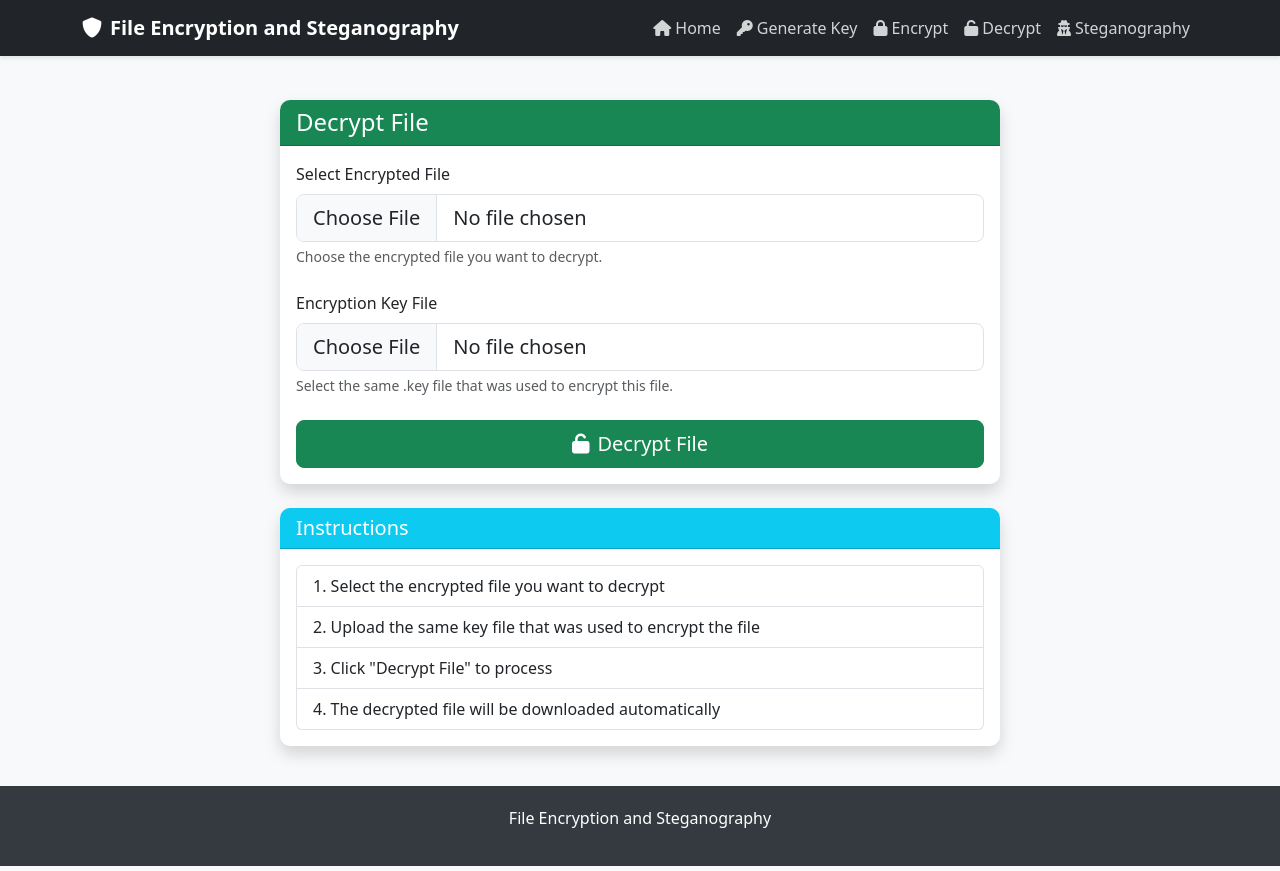
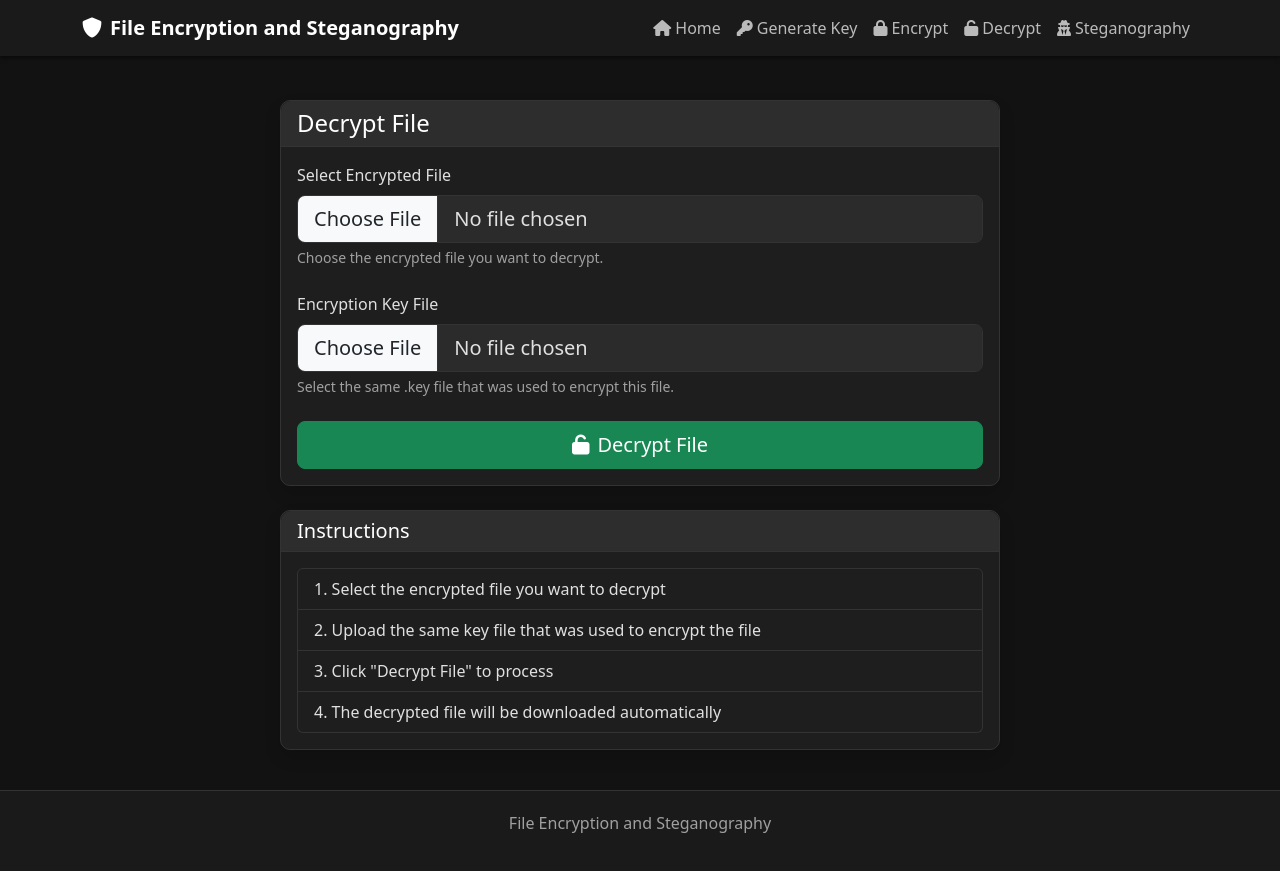
Before and after one commit to hackerdrop25-collab/File-Encryption-and-Steganography, a Flask app: page /decrypt in a window 1280 px wide. Run offline with Flask 3, Linux system fonts and the light colour scheme.

Commit message:
feat: Add base HTML template with dark theme, navigation bar, and Bootstrap integration for the web application.

```diff
--- a/templates/base.html
+++ b/templates/base.html
@@ -1,5 +1,6 @@
 <!DOCTYPE html>
 <html lang="en">
+
 <head>
     <meta charset="UTF-8">
     <meta name="viewport" content="width=device-width, initial-scale=1.0">
@@ -7,74 +8,157 @@
     <link href="https://cdn.jsdelivr.net/npm/bootstrap@5.3.0/dist/css/bootstrap.min.css" rel="stylesheet">
     <link href="https://cdnjs.cloudflare.com/ajax/libs/font-awesome/6.0.0/css/all.min.css" rel="stylesheet">
     <style>
+        :root {
+            --bg-body: #121212;
+            --bg-card: #1e1e1e;
+            --bg-nav: #1a1a1a;
+            --text-main: #e0e0e0;
+            --text-muted: #a0a0a0;
+            --border-color: #333;
+            --input-bg: #2b2b2b;
+        }
+
         body {
-            background-color: #f8f9fa;
+            background-color: var(--bg-body);
+            color: var(--text-main);
             min-height: 100vh;
             display: flex;
             flex-direction: column;
         }
+
         .navbar {
-            background-color: #343a40;
-            box-shadow: 0 2px 4px rgba(0,0,0,0.1);
+            background-color: var(--bg-nav) !important;
+            box-shadow: 0 2px 4px rgba(0, 0, 0, 0.5);
         }
+
         .navbar-brand {
             font-weight: bold;
+            color: #fff !important;
         }
+
         .card {
-            border: none;
+            background-color: var(--bg-card);
+            border: 1px solid var(--border-color);
             border-radius: 10px;
-            box-shadow: 0 4px 6px rgba(0,0,0,0.1);
+            box-shadow: 0 4px 6px rgba(0, 0, 0, 0.3);
             margin-bottom: 20px;
         }
+
         .card-header {
-            background-color: #343a40;
+            background-color: #2d2d2d !important;
             color: white;
             border-radius: 10px 10px 0 0 !important;
+            border-bottom: 1px solid var(--border-color);
         }
+
+        /* Override bootstrap bg utilities if they are too bright, or leave them.
+           The user wants specific dark mode. Let's make headers dark grey for consistency
+           unless they really need color differentiation.
+           But the user code uses bg-primary/bg-info heavily.
+           Let's override them for a "true" dark theme feel or just let them be.
+           For now I'll force the header color to ensure readability and dark theme consistency.
+        */
+
         .btn-primary {
-            background-color: #343a40;
-            border-color: #343a40;
+            background-color: #375a7f;
+            border-color: #375a7f;
         }
+
         .btn-primary:hover {
-            background-color: #23272b;
-            border-color: #23272b;
+            background-color: #2b4764;
+            border-color: #2b4764;
         }
+
         .alert {
             border-radius: 10px;
+            background-color: #2c2c2c;
+            border-color: #444;
+            color: #fff;
         }
+
+        .alert-info {
+            background-color: #1c3d4d;
+            border-color: #26546a;
+            color: #fff;
+        }
+
         .main-content {
             flex: 1;
             padding: 20px 0;
         }
+
         footer {
-            background-color: #343a40;
-            color: white;
+            background-color: var(--bg-nav);
+            color: var(--text-muted);
             padding: 20px 0;
             margin-top: auto;
+            border-top: 1px solid var(--border-color);
         }
+
         .nav-link {
-            color: rgba(255,255,255,0.8);
+            color: rgba(255, 255, 255, 0.7) !important;
             transition: color 0.3s;
         }
+
         .nav-link:hover {
-            color: white;
+            color: #fff !important;
         }
+
+        /* Form Styles */
+        .form-control,
+        .form-select {
+            background-color: var(--input-bg);
+            border: 1px solid var(--border-color);
+            color: var(--text-main);
+        }
+
+        .form-control:focus,
+        .form-select:focus {
+            background-color: #333;
+            border-color: #555;
+            color: #fff;
+            box-shadow: 0 0 0 0.25rem rgba(255, 255, 255, 0.1);
+        }
+
+        .form-control::placeholder {
+            color: #777;
+        }
+
+        .form-label {
+            color: var(--text-main);
+        }
+
+        .form-text {
+            color: var(--text-muted) !important;
+        }
+
+        /* List Group */
+        .list-group-item {
+            background-color: var(--bg-card);
+            color: var(--text-main);
+            border-color: var(--border-color);
+        }
+
+        /* Mobile overrides */
         @media (max-width: 768px) {
             .card {
                 margin-bottom: 15px;
             }
+
             .btn {
                 width: 100%;
                 margin-bottom: 10px;
             }
+
             .navbar-collapse {
-                background-color: #343a40;
+                background-color: var(--bg-nav);
                 padding: 10px;
                 border-radius: 5px;
             }
         }
     </style>
 </head>
+
 <body>
     <nav class="navbar navbar-expand-lg navbar-dark bg-dark">
         <div class="container">
@@ -148,4 +232,5 @@
         })
     </script>
 </body>
+
 </html>
```
Lines whose indentation alone changed are shown as unchanged.
